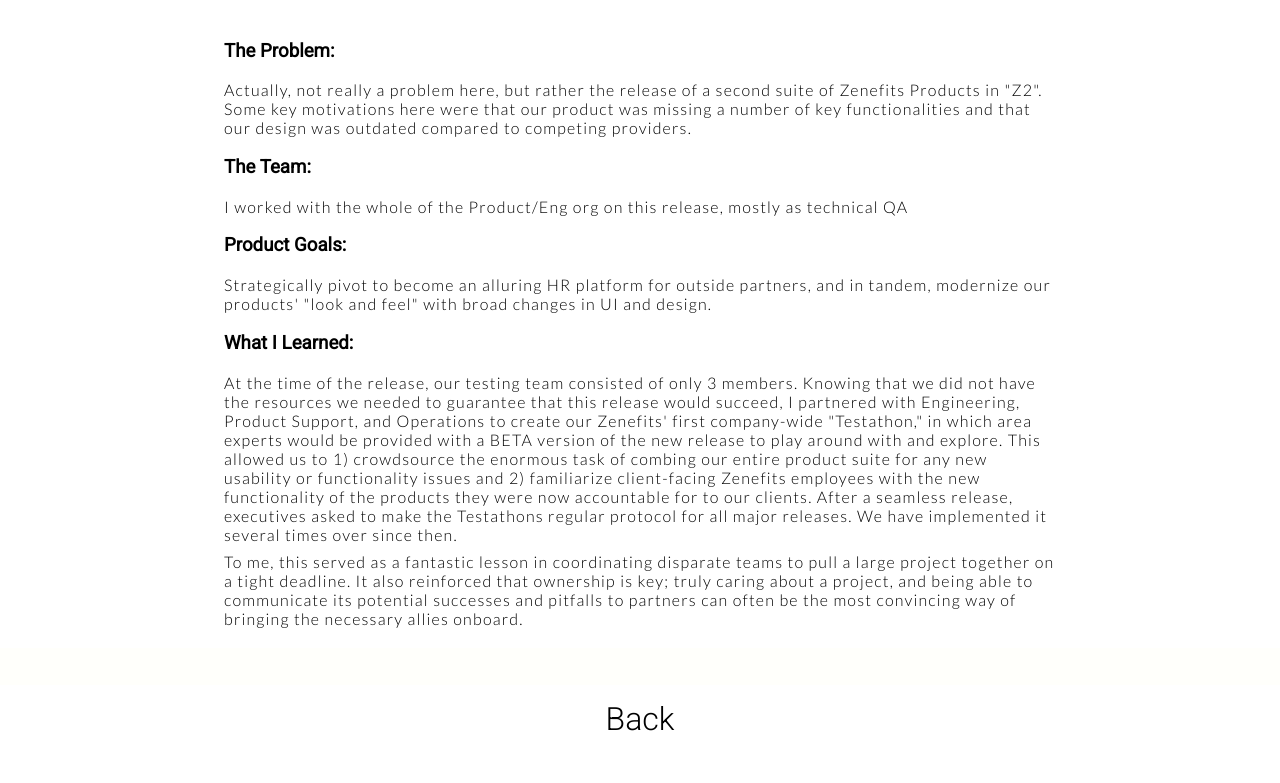
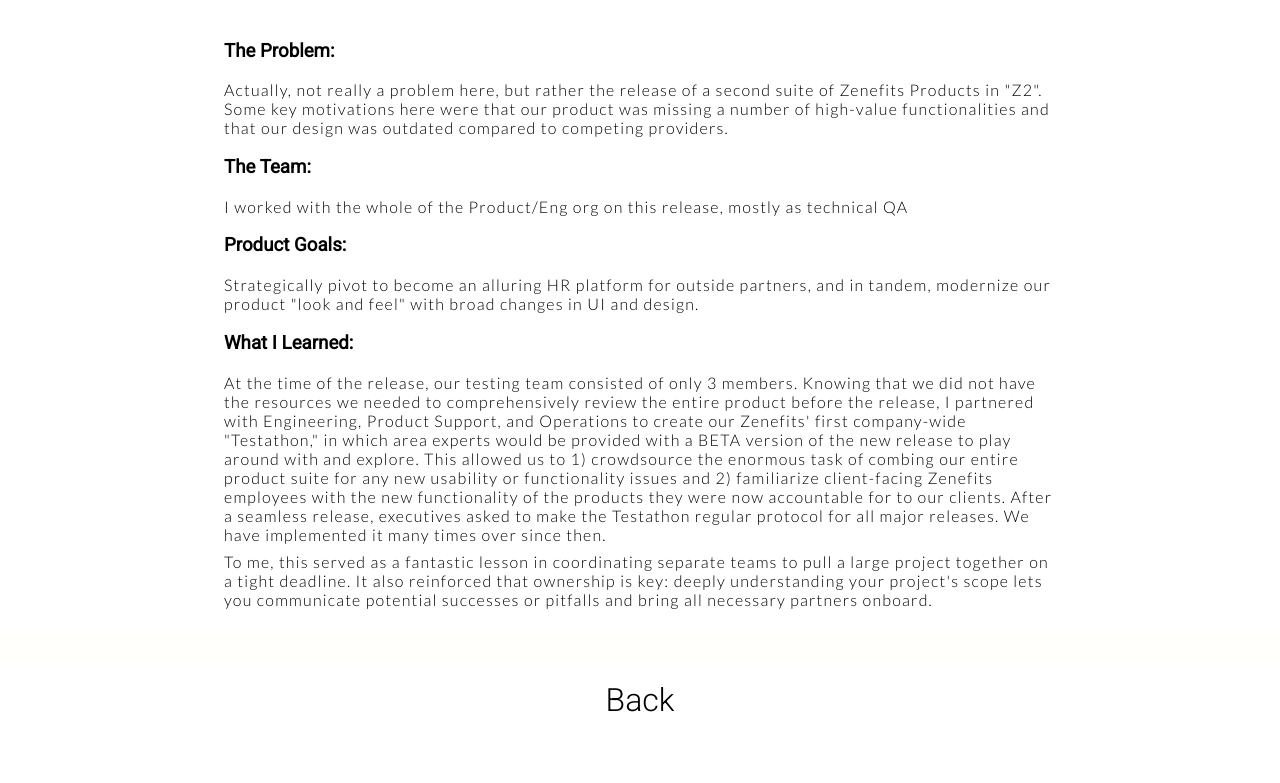
Before and after one commit to ben-golombek-zen/ben-golombek-zen.github.io, a plain HTML site: page workexperience/work4.html in a window 1280 px wide. Shown: the part 402-1185 px from the top of the page. Drawn offline with Linux system fonts and the light colour scheme.

Commit message:
New changes

```diff
--- a/workexperience/work4.html
+++ b/workexperience/work4.html
@@ -24,14 +24,14 @@
     </section>
     <section id="section2">
         <h3><strong>The Problem:</strong></h3>
-        <p>Actually, not really a problem here, but rather the release of a second suite of Zenefits Products in "Z2". Some key motivations here were that our product was missing a number of key functionalities and that our design was outdated compared to competing providers.</p>
+        <p>Actually, not really a problem here, but rather the release of a second suite of Zenefits Products in "Z2". Some key motivations here were that our product was missing a number of high-value functionalities and that our design was outdated compared to competing providers.</p>
         <h3><strong>The Team:</strong></h3>
         <p>I worked with the whole of the Product/Eng org on this release, mostly as technical QA</p>
         <h3><strong>Product Goals:</strong></h3>
-        <p>Strategically pivot to become an alluring HR platform for outside partners, and in tandem, modernize our products' "look and feel" with broad changes in UI and design.</p>
+        <p>Strategically pivot to become an alluring HR platform for outside partners, and in tandem, modernize our product "look and feel" with broad changes in UI and design.</p>
         <h3><strong>What I Learned:</strong></h3>
-        <p>At the time of the release, our testing team consisted of only 3 members. Knowing that we did not have the resources we needed to guarantee that this release would succeed, I partnered with Engineering, Product Support, and Operations to create our Zenefits' first company-wide "Testathon," in which area experts would be provided with a BETA version of the new release to play around with and explore. This allowed us to 1) crowdsource the enormous task of combing our entire product suite for any new usability or functionality issues and 2) familiarize client-facing Zenefits employees with the new functionality of the products they were now accountable for to our clients. After a seamless release, executives asked to make the Testathons regular protocol for all major releases. We have implemented it several times over since then.</p>
-        <p>To me, this served as a fantastic lesson in coordinating disparate teams to pull a large project together on a tight deadline. It also reinforced that ownership is key; truly caring about a project, and being able to communicate its potential successes and pitfalls to partners can often be the most convincing way of bringing the necessary allies onboard.</p>
+        <p>At the time of the release, our testing team consisted of only 3 members. Knowing that we did not have the resources we needed to comprehensively review the entire product before the release, I partnered with Engineering, Product Support, and Operations to create our Zenefits' first company-wide "Testathon," in which area experts would be provided with a BETA version of the new release to play around with and explore. This allowed us to 1) crowdsource the enormous task of combing our entire product suite for any new usability or functionality issues and 2) familiarize client-facing Zenefits employees with the new functionality of the products they were now accountable for to our clients. After a seamless release, executives asked to make the Testathon regular protocol for all major releases. We have implemented it many times over since then.</p>
+        <p>To me, this served as a fantastic lesson in coordinating separate teams to pull a large project together on a tight deadline. It also reinforced that ownership is key: deeply understanding your project's scope lets you communicate potential successes or pitfalls and bring all necessary partners onboard.</p>
 
     </section>
     <section class="image-section">
```
Also changed, not shown: workexperience/work2.html (+1 -1 lines), workexperience/work3.html (+1 -1 lines).
